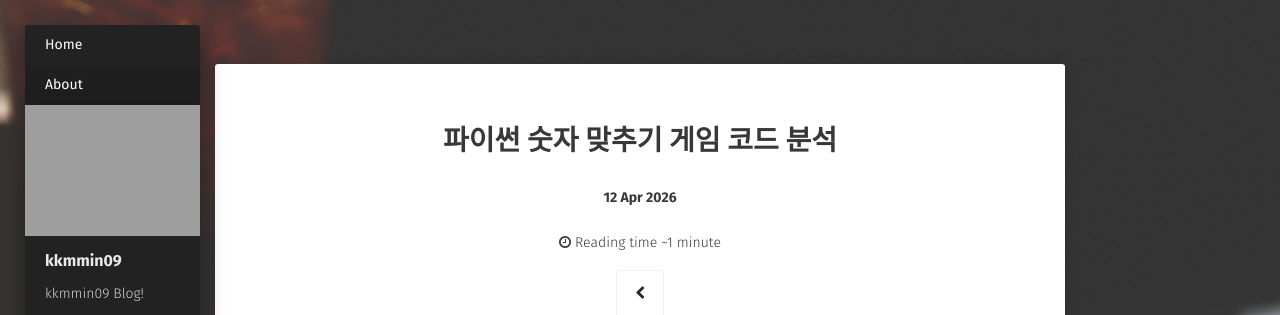
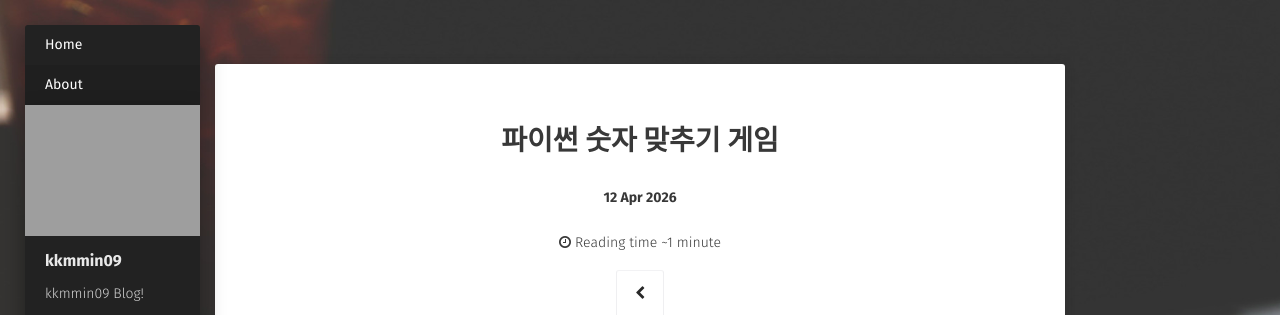
Before and after one commit to kkmmin09/kkmmin09.github.com, a Jekyll site: the page built from _posts/2026-04-12-Guess the number.md, in a window 1280 px wide. Shown: the top 315 px of the page. Built offline with Jekyll 4.4.1, drawn with Linux system fonts in a browser that asks for light colours; some web fonts are replaced; comment, search, counter and statistics services are not loaded.

Commit message:
Update title of number guessing game post

```diff
--- a/_posts/2026-04-12-Guess the number.md
+++ b/_posts/2026-04-12-Guess the number.md
@@ -1,6 +1,6 @@
 ---
 layout: post
-title: "파이썬 숫자 맞추기 게임 코드 분석"
+title: "파이썬 숫자 맞추기 게임"
 excerpt: "난이도를 선택해서 랜덤 숫자를 맞추는 간단한 콘솔 게임 코드를 뜯어봤습니다."
 comments: true
 ---
```
